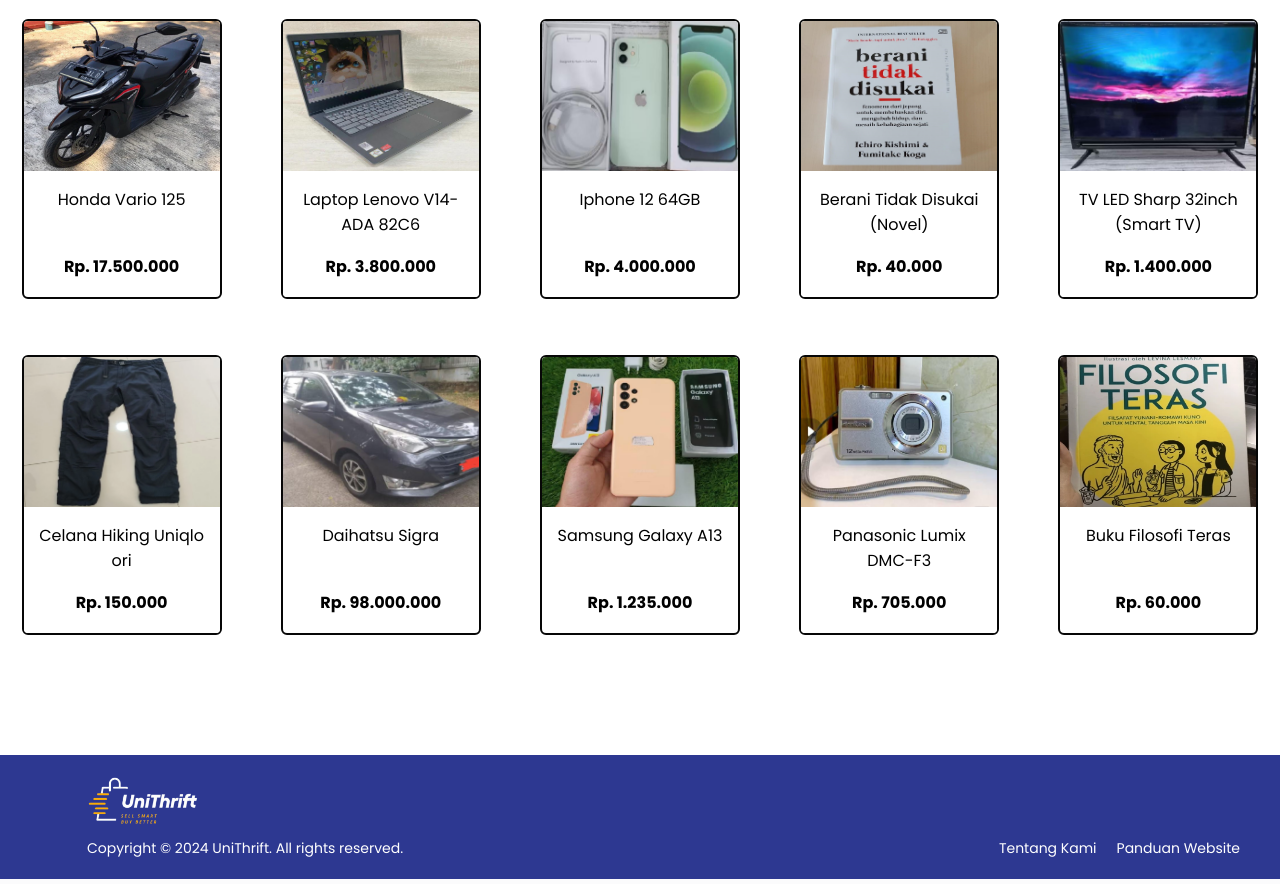
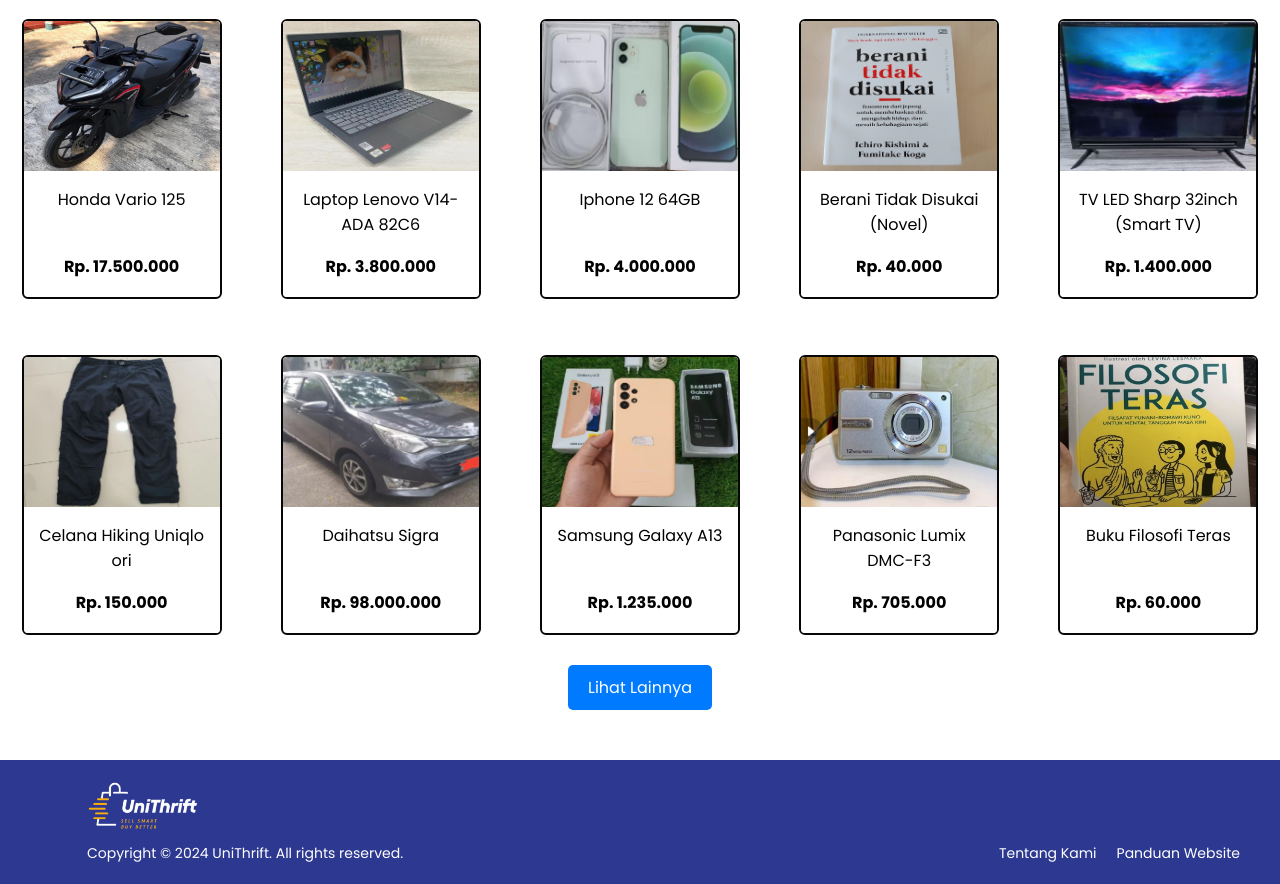
Before and after one commit to Gregroww/UniThrift, a PHP site: page / in a window 1280 px wide. Shown: the part 1347-2231 px from the top of the page. Run offline with PHP 8.4, Linux system fonts and the light colour scheme; data comes from the database, SQL or seed files in the repository.

Commit message:
memperbaiki bug footer dan menambuh button see all

```diff
--- a/index.php
+++ b/index.php
@@ -190,7 +190,12 @@
             </div>
         </div>
     </main>
-</form>
+    </form>
+    <div class="load-more-container">
+        <button class="load-more-button">Lihat Lainnya</button>
+    </div>
+
+
     <?php require "footer.php"; ?>
 </body>
 </html>
--- a/style/footer.css
+++ b/style/footer.css
@@ -1,6 +1,10 @@
 .footer {
     background-color: #2D3891;
     color: white;
+    width: 100%;
+    flex-shrink: 0;
+    text-align: center;
+    margin-top: auto;
 }
 
 .footer-container {
--- a/style/searchkategori.css
+++ b/style/searchkategori.css
@@ -44,6 +44,7 @@
     max-width: 1300px;
     margin: 0 auto;
     padding: 20px;
+    min-height: calc(100vh - 260px);
 }
 
 
@@ -61,6 +62,7 @@
     text-align: center;
     box-shadow: 0px 2px 4px rgba(0, 0, 0, 0.1);
     height: 260px;
+    margin-bottom: 0;
 }
 
 
--- a/style/styles.css
+++ b/style/styles.css
@@ -392,6 +392,7 @@
     grid-template-columns: repeat(auto-fit, minmax(180px, 1fr));
     gap: 3.5rem;
     justify-items: center;
+    margin-bottom: 0;
 }
 
 .content-box {
@@ -462,3 +463,41 @@
     padding: 8px 0;
     border-top: 0px;
 }
+
+
+.load-more-container {
+    display: flex;
+    justify-content: center;
+    align-items: center;
+    margin-top: -90px;
+    margin-bottom: 50px;
+}
+
+.load-more-button {
+    background-color: #007bff;
+    color: white;
+    border: none;
+    border-radius: 5px;
+    padding: 10px 20px;
+    font-size: 16px;
+    font-family: 'Poppins';
+    cursor: pointer;
+    transition: all 0.3s ease;
+}
+
+.load-more-button:hover {
+    background-color: #0056b3;
+    transform: scale(1.05);
+}
+
+.load-more-button:active {
+    background-color: #003f8a;
+    transform: scale(1);
+}
+
+@media (max-width: 768px) {
+    .load-more-button {
+        font-size: 14px;
+        padding: 8px 16px;
+    }
+}
```
